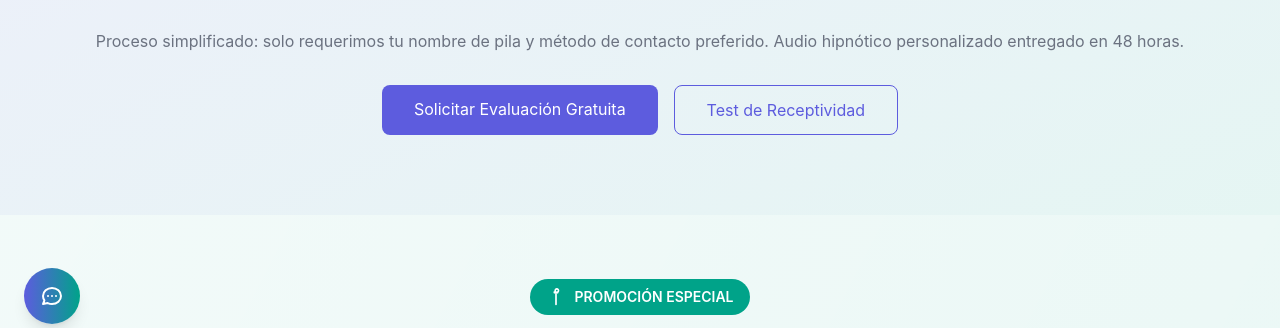
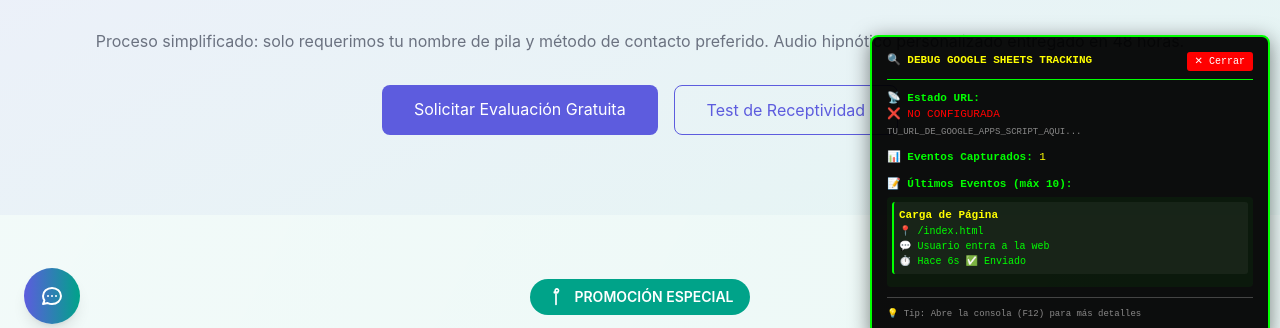
Before and after one commit to neurosyncmetodo-design/neurosyncmetodo, a plain HTML site: page index.html in a window 1280 px wide. Shown: the part 452-780 px from the top of the page. Drawn offline with nearby package versions, Linux system fonts and the light colour scheme.

Commit message:
Add files via upload

```diff
--- a/index.html
+++ b/index.html
@@ -1921,11 +1921,11 @@
 <script>
 (function() {
     // ⚠️ IMPORTANTE: Reemplaza esta URL con la URL de tu Google Apps Script Web App
-    const GOOGLE_SCRIPT_URL = 'https://script.google.com/macros/s/AKfycbxffsiykBBGSSpoJMuj2yZmyCHfqjNdmgniKhbrPyIJbxSee_k_aDWtbA-nDI3pp4e8Vg/exec';
+    const GOOGLE_SCRIPT_URL = 'TU_URL_DE_GOOGLE_APPS_SCRIPT_AQUI';
 
     // Función para registrar eventos en Google Sheets (IGUAL que en chatbot.html)
     function registrarEvento(evento, seccion, detalles) {
-        if (!GOOGLE_SCRIPT_URL || GOOGLE_SCRIPT_URL === 'https://script.google.com/macros/s/AKfycbxffsiykBBGSSpoJMuj2yZmyCHfqjNdmgniKhbrPyIJbxSee_k_aDWtbA-nDI3pp4e8Vg/exec') {
+        if (!GOOGLE_SCRIPT_URL || GOOGLE_SCRIPT_URL === 'TU_URL_DE_GOOGLE_APPS_SCRIPT_AQUI') {
             console.log('⚠️ Google Sheets URL no configurada');
             return;
         }
@@ -2021,6 +2021,136 @@
     });
 
     console.log('✅ Sistema de tracking Google Sheets activado (mismo que chatbot)');
+
+    // ==================== PANEL DE DEBUG ====================
+    // Crear panel de debug visible
+    const debugPanel = document.createElement('div');
+    debugPanel.id = 'debug-panel';
+    debugPanel.style.cssText = `
+        position: fixed;
+        bottom: 10px;
+        right: 10px;
+        width: 400px;
+        max-height: 500px;
+        background: rgba(0, 0, 0, 0.95);
+        color: #00ff00;
+        font-family: monospace;
+        font-size: 11px;
+        padding: 15px;
+        border-radius: 8px;
+        overflow-y: auto;
+        z-index: 999999;
+        box-shadow: 0 4px 20px rgba(0,0,0,0.5);
+        border: 2px solid #00ff00;
+    `;
+
+    let eventLog = [];
+    let eventCounter = 0;
+
+    function updateDebugPanel() {
+        const urlConfigured = GOOGLE_SCRIPT_URL && GOOGLE_SCRIPT_URL !== 'TU_URL_DE_GOOGLE_APPS_SCRIPT_AQUI';
+
+        let html = `
+            <div style="margin-bottom: 10px; padding-bottom: 10px; border-bottom: 1px solid #00ff00;">
+                <strong style="color: #ffff00;">🔍 DEBUG GOOGLE SHEETS TRACKING</strong>
+                <button onclick="document.getElementById('debug-panel').remove()" style="float: right; background: #ff0000; color: white; border: none; padding: 2px 8px; cursor: pointer; border-radius: 3px; font-size: 10px;">✕ Cerrar</button>
+            </div>
+
+            <div style="margin-bottom: 10px;">
+                <strong>📡 Estado URL:</strong><br>
+                ${urlConfigured
+                    ? '<span style="color: #00ff00;">✅ CONFIGURADA</span>'
+                    : '<span style="color: #ff0000;">❌ NO CONFIGURADA</span>'}
+                <br>
+                <span style="color: #888; font-size: 9px;">${GOOGLE_SCRIPT_URL.substring(0, 50)}...</span>
+            </div>
+
+            <div style="margin-bottom: 10px;">
+                <strong>📊 Eventos Capturados:</strong> <span style="color: #ffff00;">${eventCounter}</span>
+            </div>
+
+            <div style="margin-bottom: 10px;">
+                <strong>📝 Últimos Eventos (máx 10):</strong>
+                <div style="max-height: 300px; overflow-y: auto; margin-top: 5px; padding: 5px; background: rgba(0,255,0,0.05); border-radius: 4px;">
+        `;
+
+        if (eventLog.length === 0) {
+            html += '<div style="color: #888; font-style: italic;">No hay eventos aún. Navega por la web...</div>';
+        } else {
+            eventLog.slice().reverse().forEach((event, index) => {
+                const timeAgo = Math.floor((Date.now() - event.timestamp) / 1000);
+                html += `
+                    <div style="margin-bottom: 8px; padding: 5px; background: rgba(255,255,255,0.05); border-left: 2px solid ${event.sent ? '#00ff00' : '#ff0000'}; border-radius: 3px;">
+                        <div style="color: #ffff00; font-weight: bold;">${event.tipo}</div>
+                        <div style="font-size: 10px;">
+                            📍 ${event.seccion}<br>
+                            💬 ${event.detalles}<br>
+                            ⏱️ Hace ${timeAgo}s
+                            ${event.sent
+                                ? '<span style="color: #00ff00;"> ✅ Enviado</span>'
+                                : '<span style="color: #ff0000;"> ❌ Error/No enviado</span>'}
+                        </div>
+                    </div>
+                `;
+            });
+        }
+
+        html += `
+                </div>
+            </div>
+
+            <div style="font-size: 9px; color: #888; margin-top: 10px; padding-top: 10px; border-top: 1px solid #444;">
+                💡 Tip: Abre la consola (F12) para más detalles
+            </div>
+        `;
+
+        debugPanel.innerHTML = html;
+    }
+
+    // Interceptar la función registrarEvento para debug
+    const registrarEventoOriginal = registrarEvento;
+    window.registrarEvento = function(evento, seccion, detalles) {
+        eventCounter++;
+
+        const eventData = {
+            timestamp: Date.now(),
+            tipo: evento,
+            seccion: seccion,
+            detalles: detalles,
+            sent: false
+        };
+
+        // Añadir al log (mantener solo últimos 10)
+        eventLog.push(eventData);
+        if (eventLog.length > 10) {
+            eventLog.shift();
+        }
+
+        console.log('📊 TRACKING EVENT:', eventData);
+
+        // Intentar enviar
+        try {
+            registrarEventoOriginal(evento, seccion, detalles);
+            eventData.sent = true;
+            console.log('✅ Evento enviado a Google Sheets');
+        } catch (error) {
+            console.error('❌ Error al enviar evento:', error);
+        }
+
+        updateDebugPanel();
+    };
+
+    // Sobrescribir registrarEvento en el scope
+    registrarEvento = window.registrarEvento;
+
+    // Añadir panel al body
+    document.body.appendChild(debugPanel);
+    updateDebugPanel();
+
+    // Actualizar panel cada 2 segundos
+    setInterval(updateDebugPanel, 2000);
+
+    console.log('🔍 Panel de debug activado - Mira la esquina inferior derecha');
 })();
 </script>
 
```
